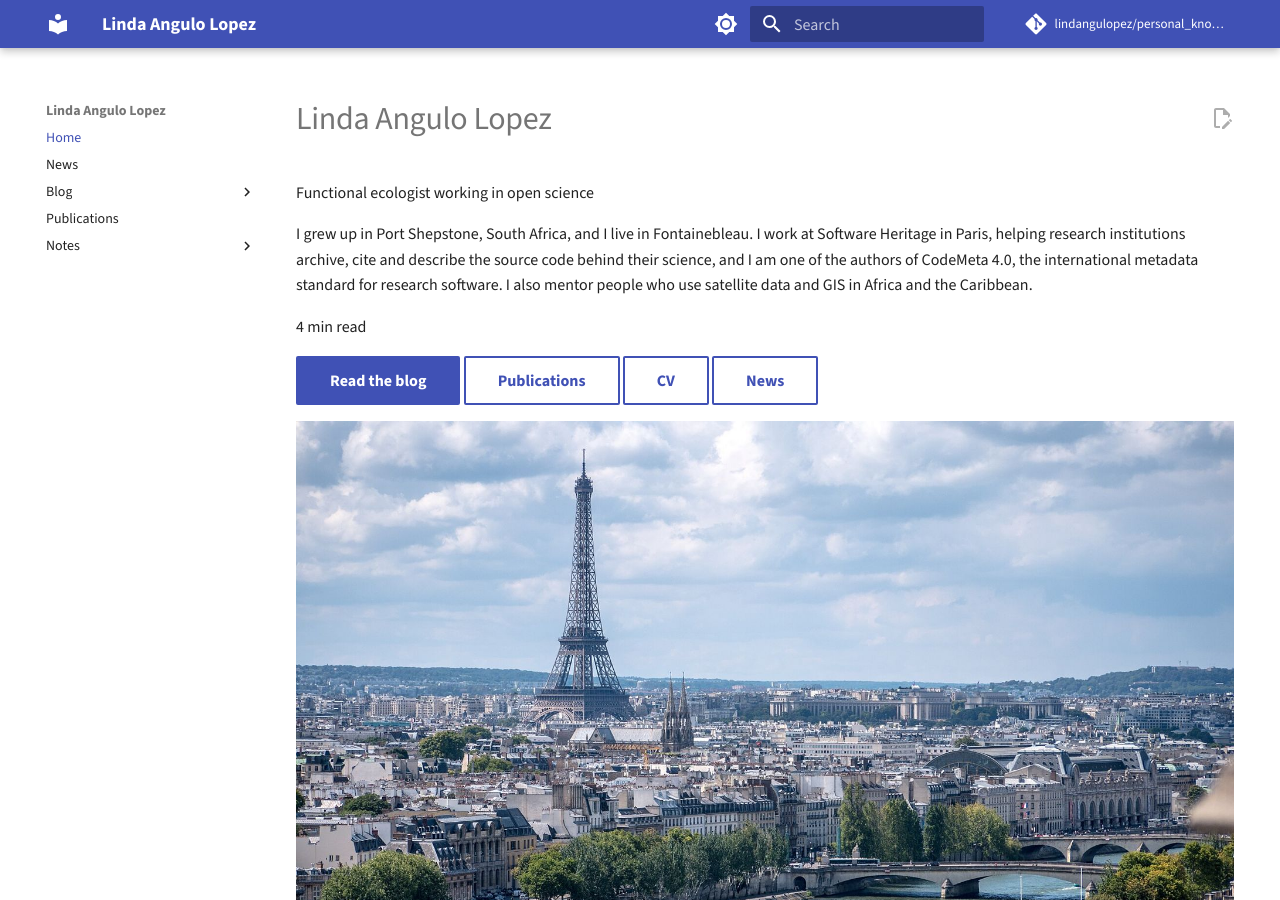
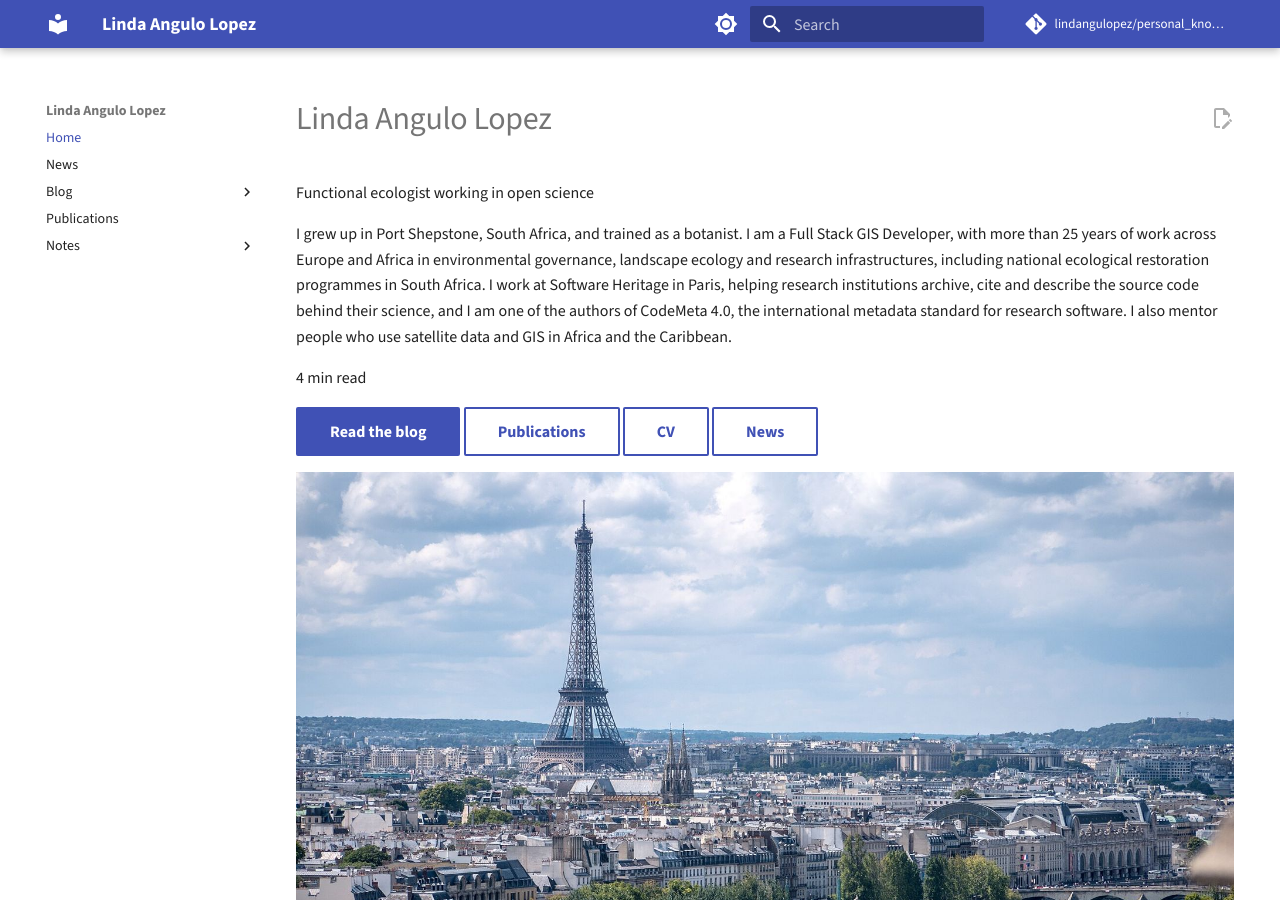
Before and after one commit to lindangulopez/personal_knowledge_base, an MkDocs documentation site: the page built from notes/index.md, in a window 1280 px wide and 900 px high. Built offline with MkDocs 1.6.1 and Material for MkDocs 9.7.7, drawn with Linux system fonts in a browser that asks for light colours; comment, search, counter and statistics services are not loaded.

Commit message:
Landing page: botanist, Full Stack GIS Developer and 25 years in the intro

```diff
--- a/notes/index.md
+++ b/notes/index.md
@@ -10,7 +10,7 @@ hide:
 
 <p class="tagline">Functional ecologist working in open science</p>
 
-I grew up in Port Shepstone, South Africa, and I live in Fontainebleau. I work at Software Heritage in Paris, helping research institutions archive, cite and describe the source code behind their science, and I am one of the authors of CodeMeta 4.0, the international metadata standard for research software. I also mentor people who use satellite data and GIS in Africa and the Caribbean.
+I grew up in Port Shepstone, South Africa, and trained as a botanist. I am a Full Stack GIS Developer, with more than 25 years of work across Europe and Africa in environmental governance, landscape ecology and research infrastructures, including national ecological restoration programmes in South Africa. I work at Software Heritage in Paris, helping research institutions archive, cite and describe the source code behind their science, and I am one of the authors of CodeMeta 4.0, the international metadata standard for research software. I also mentor people who use satellite data and GIS in Africa and the Caribbean.
 
 <span class="readtime">4 min read</span>
 
```
